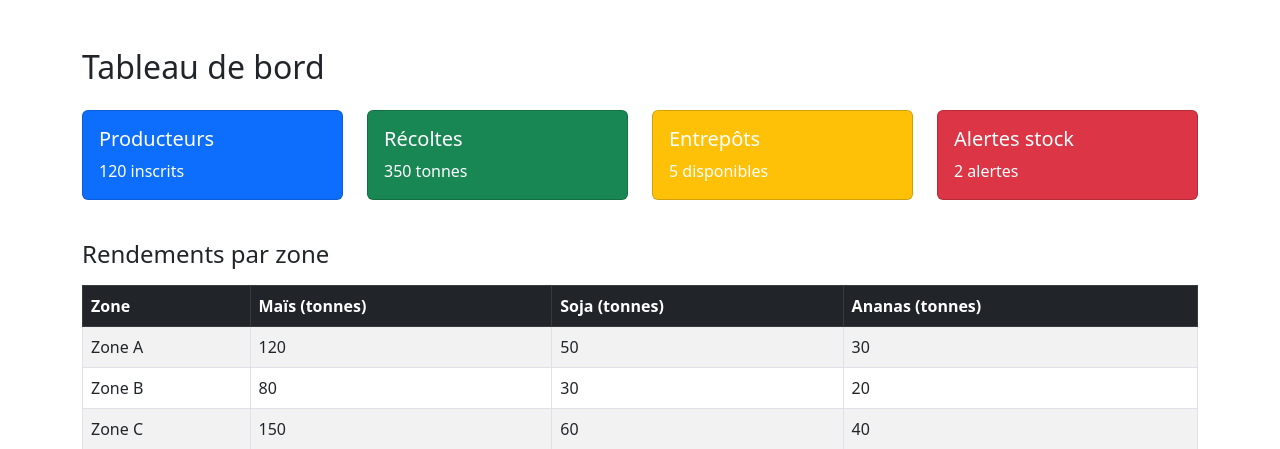
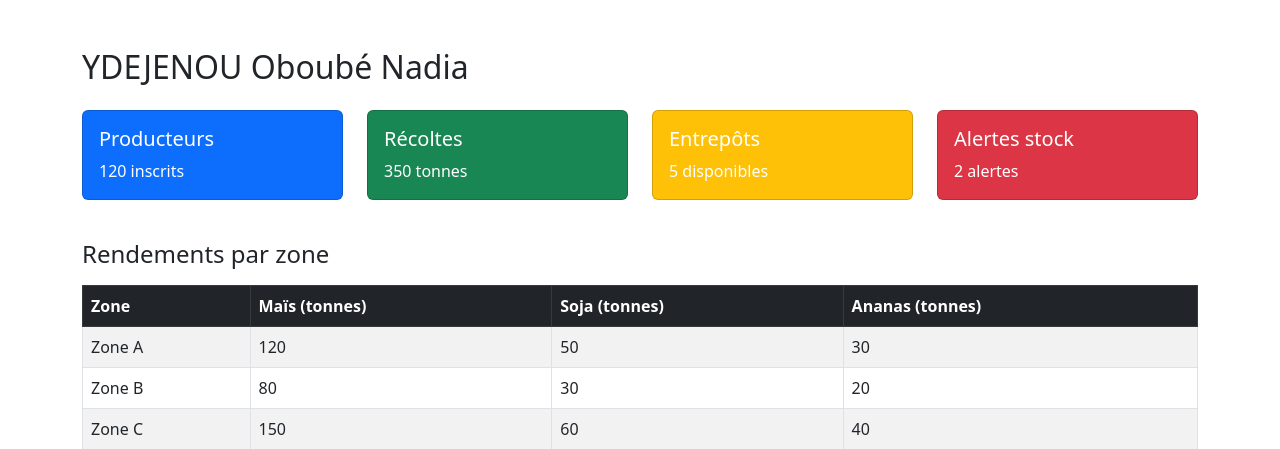
Before and after one commit to YEDJENOU/gestion_agricole, a Django app: template dashboard/templates/dashboard/dashboard.html in a window 1280 px wide. Shown: the part 56-505 px from the top of the page. Run offline with Django 5.2, Linux system fonts and the light colour scheme; the template is opened without the code that fills it, so the values that code supplies are empty.

Commit message:
test manuel force

```diff
--- a/dashboard/templates/dashboard/dashboard.html
+++ b/dashboard/templates/dashboard/dashboard.html
@@ -42,7 +42,7 @@
 
     <!-- Contenu principal -->
     <div class="container mt-5">
-        <h2 class="mb-4">Tableau de bord</h2>
+        <h2 class="mb-4"> YDEJENOU Oboubé Nadia </h2>
 
         <!-- Cartes de synthèse -->
         <div class="row mb-4">
```
